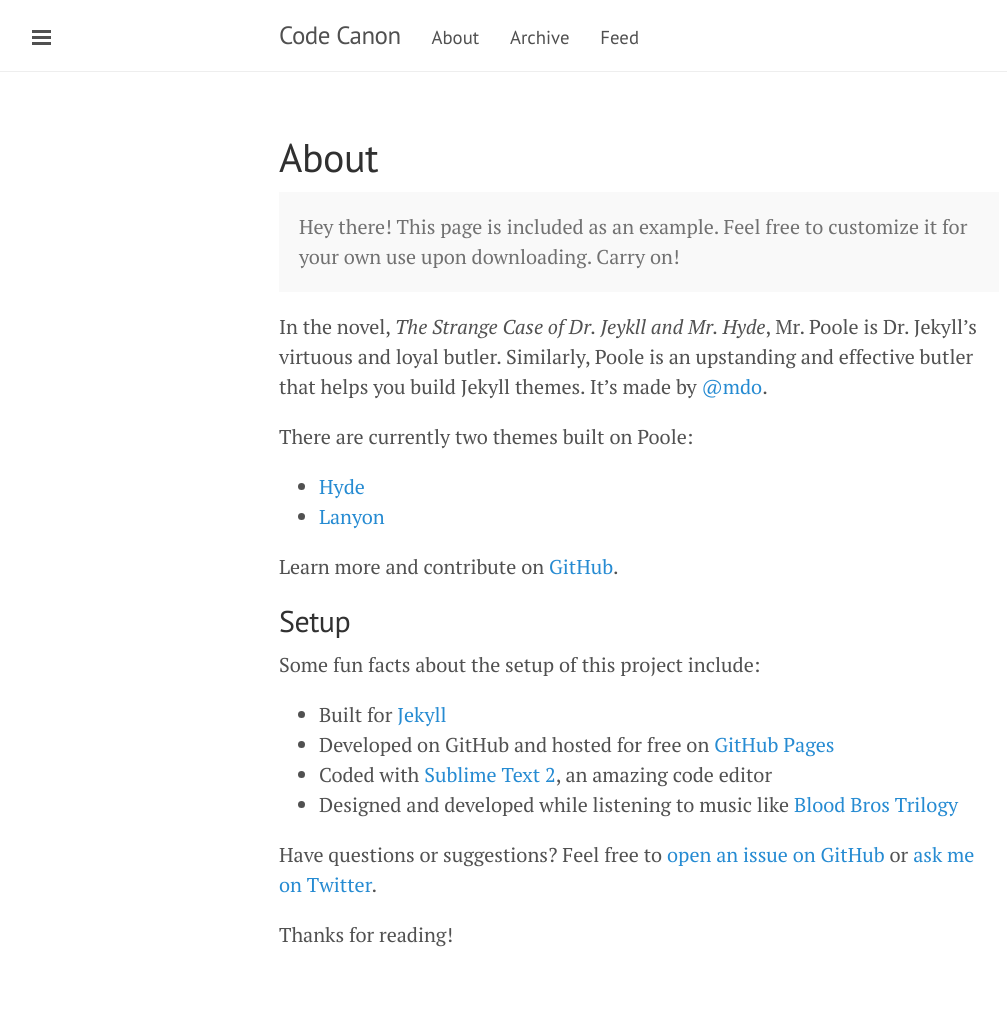
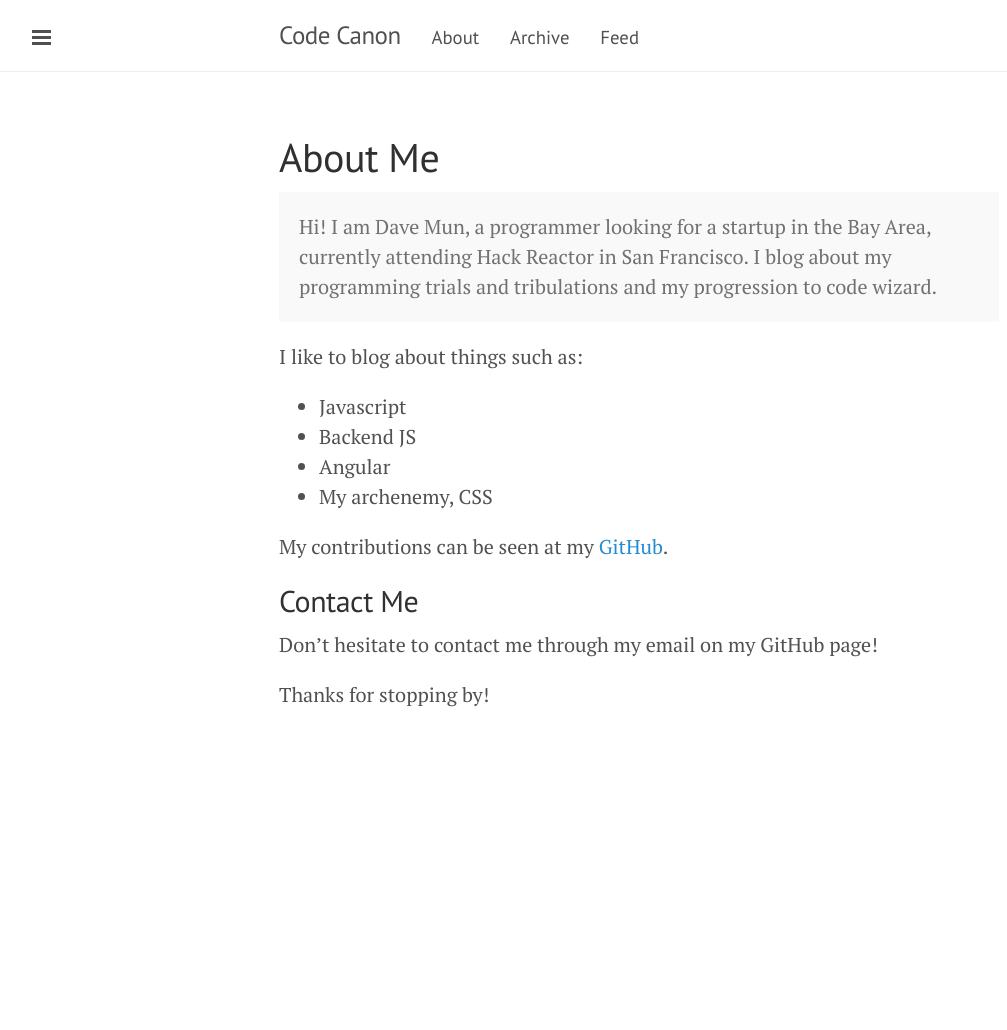
Before and after one commit to davemun/davemun.github.io, a Jekyll site: the page built from about.md, in a window 1280 px wide. Shown: the whole page, without its empty margins (1-1008 px from the left). Built offline with Jekyll 4.4.1, drawn with Linux system fonts in a browser that asks for light colours; Markdown is read by kramdown in place of the engine named in the settings; after the commit the page ends 900 px from its top, so only the background shows below that.

Commit message:
Page setup and config.

```diff
--- a/about.md
+++ b/about.md
@@ -1,30 +1,24 @@
 ---
 layout: page
-title: About
+title: About Me
 ---
 
 <p class="message">
-  Hey there! This page is included as an example. Feel free to customize it for your own use upon downloading. Carry on!
+  Hi! I am Dave Mun, a programmer looking for a startup in the Bay Area, currently attending Hack Reactor in San Francisco. I blog
+about my programming trials and tribulations and my progression to code wizard.
 </p>
 
-In the novel, *The Strange Case of Dr. Jeykll and Mr. Hyde*, Mr. Poole is Dr. Jekyll's virtuous and loyal butler. Similarly, Poole is an upstanding and effective butler that helps you build Jekyll themes. It's made by [@mdo](https://twitter.com/mdo).
+I like to blog about things such as:
 
-There are currently two themes built on Poole:
+* Javascript
+* Backend JS
+* Angular
+* My archenemy, CSS
 
-* [Hyde](http://hyde.getpoole.com)
-* [Lanyon](http://lanyon.getpoole.com)
+My contributions can be seen at my [GitHub](http://github.com/davemun).
 
-Learn more and contribute on [GitHub](https://github.com/poole).
+## Contact Me
 
-## Setup
+Don't hesitate to contact me through my email on my GitHub page!
 
-Some fun facts about the setup of this project include:
-
-* Built for [Jekyll](http://jekyllrb.com)
-* Developed on GitHub and hosted for free on [GitHub Pages](https://pages.github.com)
-* Coded with [Sublime Text 2](http://sublimetext.com), an amazing code editor
-* Designed and developed while listening to music like [Blood Bros Trilogy](https://soundcloud.com/maddecent/sets/blood-bros-series)
-
-Have questions or suggestions? Feel free to [open an issue on GitHub](https://github.com/poole/issues/new) or [ask me on Twitter](https://twitter.com/mdo).
-
-Thanks for reading!
+Thanks for stopping by!
```
Also changed, not shown: _posts/2013-12-31-whats-jekyll.md (deleted, +0 -12 lines), _posts/2014-01-02-introducing-lanyon.md (deleted, +0 -38 lines), _posts/._2014-01-01-example-content.md (renamed from _posts/2014-01-01-example-content.md).
